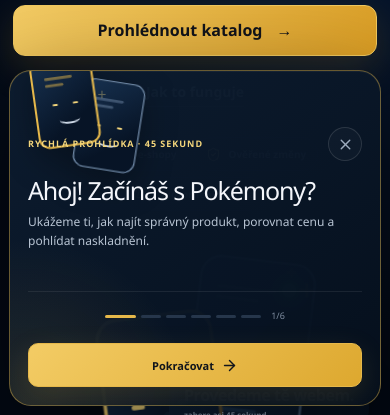
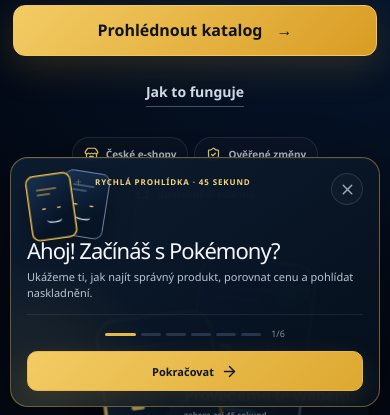
Before and after one commit to Dagy-1/tcg-ceny-web, a Next.js app: page / in a window 390 px wide. Both pictures are taken after a click on the button "Spustit krátkého průvodce webem TCG Ceny". Shown: the part 429-844 px from the top of the page. Built offline with nearby package versions, Linux system fonts and the light colour scheme; no server answers.

Commit message:
fix: compact mobile site tour

```diff
--- a/app/globals.css
+++ b/app/globals.css
@@ -1264,30 +1264,40 @@
 }
 
 @media (max-width: 640px) {
-  .site-tour { padding: 9px; }
+  .site-tour { padding: 8px 10px calc(8px + env(safe-area-inset-bottom)); }
   .site-tour-panel {
     min-height: 0;
-    padding: 106px 18px 18px;
-    border-radius: 22px;
+    max-height: calc(100dvh - 18px);
+    padding: 15px 16px 15px;
+    border-radius: 18px;
+    overflow-y: auto;
+    overscroll-behavior: contain;
   }
   .site-tour-mascot {
-    left: 22px;
-    top: 8px;
+    left: 16px;
+    top: 12px;
     bottom: auto;
     width: 112px;
-    height: 105px;
-    transform: scale(.68);
+    height: 145px;
+    transform: scale(.5);
     transform-origin: left top;
   }
   .site-tour-content { position: relative; z-index: 2; }
-  .site-tour-topline { position: absolute; left: 0; right: 0; bottom: calc(100% + 16px); }
-  .site-tour-panel h2 { margin-top: 0; font-size: 25px; }
-  .site-tour-text { min-height: 62px; font-size: 12px; }
-  .site-tour-footer { margin-top: 16px; align-items: stretch; flex-direction: column; }
+  .site-tour-topline {
+    min-height: 58px;
+    padding-left: 68px;
+    align-items: flex-start;
+    gap: 10px;
+  }
+  .site-tour-topline p { padding-top: 4px; font-size: 8px; line-height: 1.35; }
+  .site-tour-topline button { width: 32px; height: 32px; }
+  .site-tour-panel h2 { margin-top: 7px; font-size: 22px; line-height: 1.1; }
+  .site-tour-text { min-height: 0; margin-top: 7px; font-size: 11px; line-height: 1.45; }
+  .site-tour-footer { margin-top: 13px; padding-top: 12px; align-items: stretch; flex-direction: column; gap: 10px; }
   .site-tour-progress { justify-content: center; }
   .site-tour-actions { display: grid; grid-template-columns: auto 1fr; }
   .site-tour-actions:has(.site-tour-next:only-child) { grid-template-columns: 1fr; }
-  .site-tour-actions button { min-height: 44px; }
+  .site-tour-actions button { min-height: 40px; padding-inline: 12px; }
 }
 
 @media (prefers-reduced-motion: reduce) {
```
